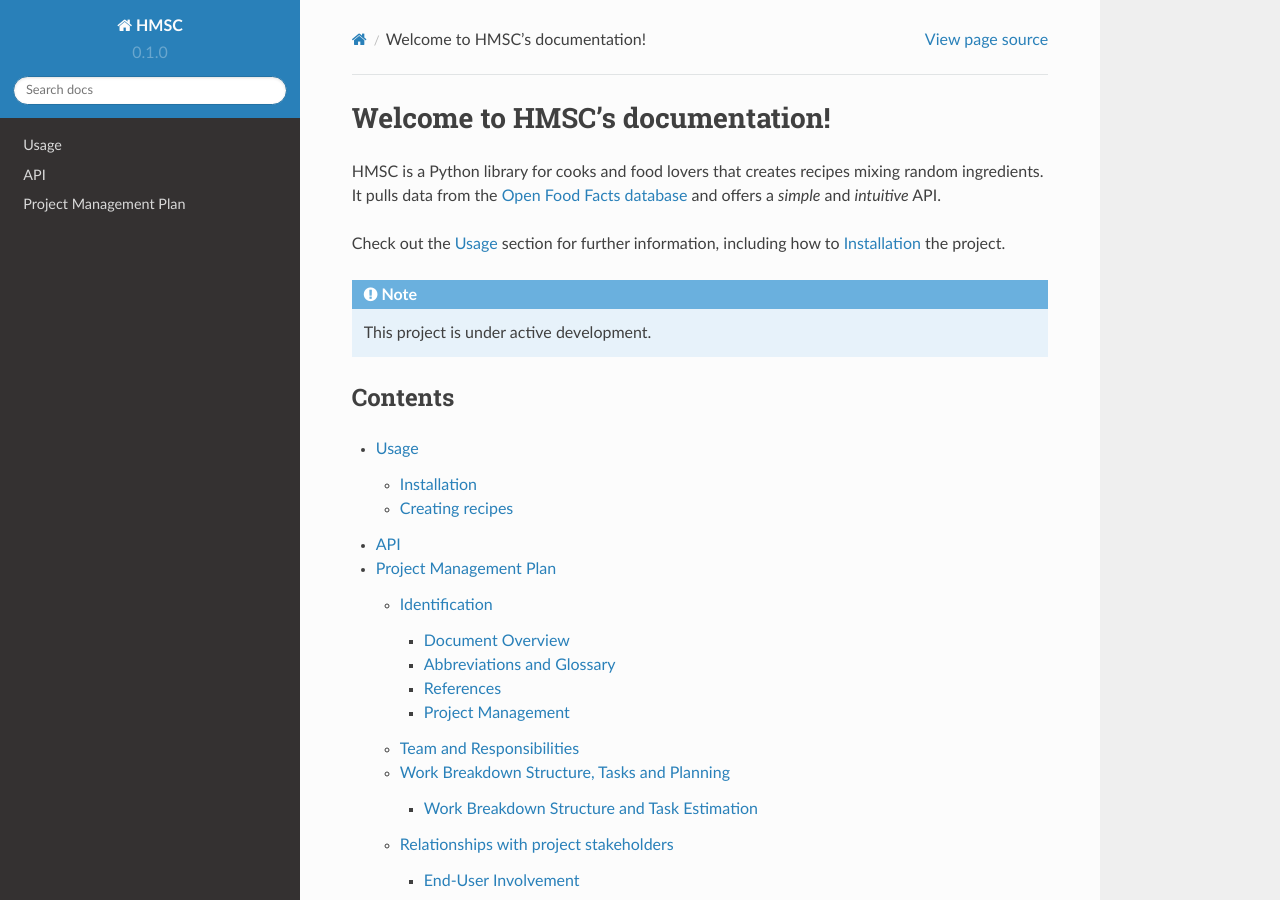
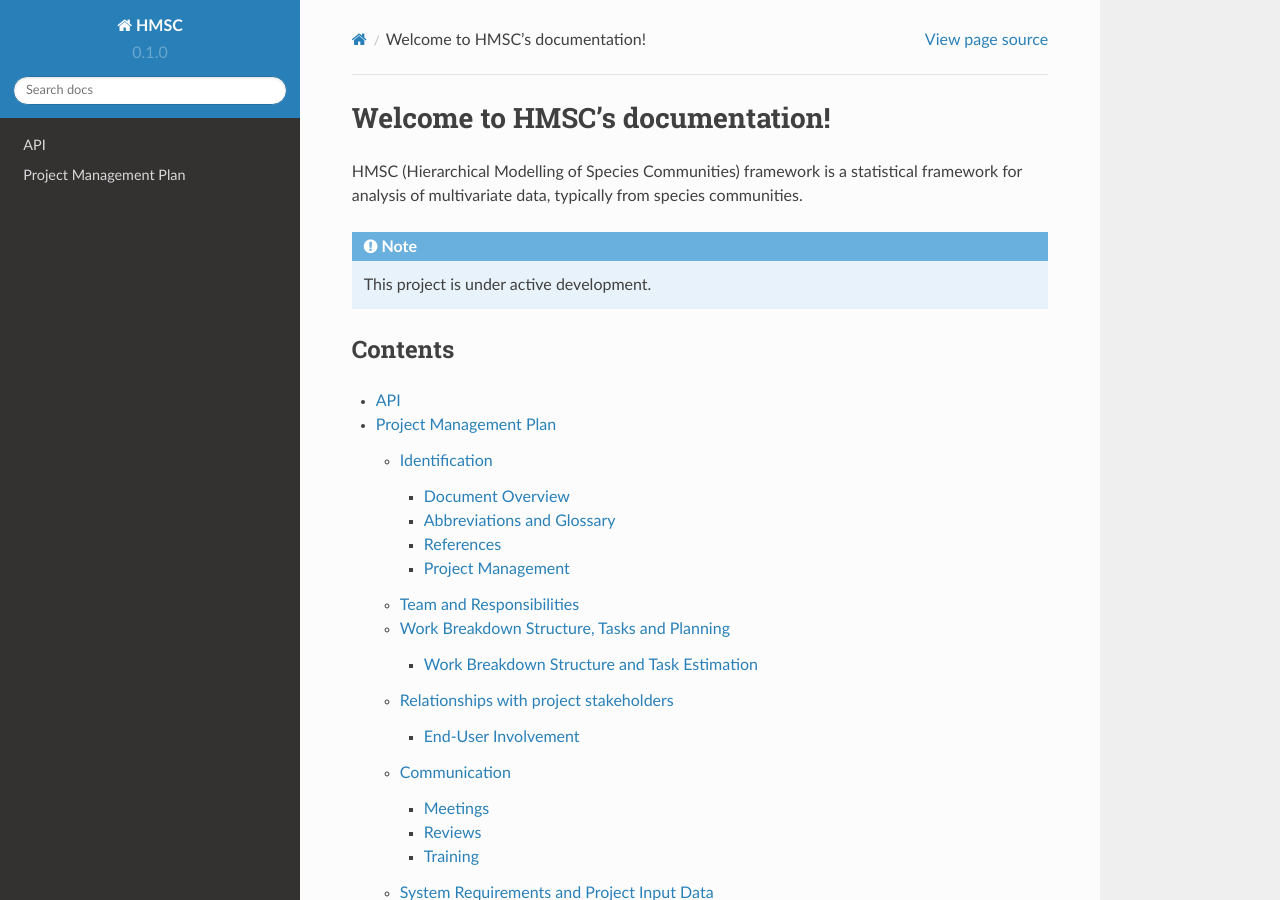
Before and after one commit to aniskhan25/hmsc, a Sphinx documentation site: the page built from docs/source/index.rst, in a window 1280 px wide and 900 px high. Built offline with Sphinx 7.4.7 and the Read the Docs theme 2.0.0, drawn with Linux system fonts in a browser that asks for light colours.

Commit message:
project plan

```diff
--- a/docs/source/index.rst
+++ b/docs/source/index.rst
@@ -1,13 +1,12 @@
 Welcome to HMSC's documentation!
 ===================================
 
-HMSC is a Python library for cooks and food lovers
-that creates recipes mixing random ingredients.
-It pulls data from the `Open Food Facts database <https://world.openfoodfacts.org/>`_
-and offers a *simple* and *intuitive* API.
+HMSC (Hierarchical Modelling of Species Communities) framework is a
+statistical framework for analysis of multivariate data, typically
+from species communities.
 
-Check out the :doc:`usage` section for further information, including
-how to :ref:`installation` the project.
+.. Check out the :doc:`usage` section for further information, including
+.. how to :ref:`installation` the project.
 
 .. note::
 
@@ -18,6 +17,5 @@ Contents
 
 .. toctree::
 
-   usage
    api
    plan
```
